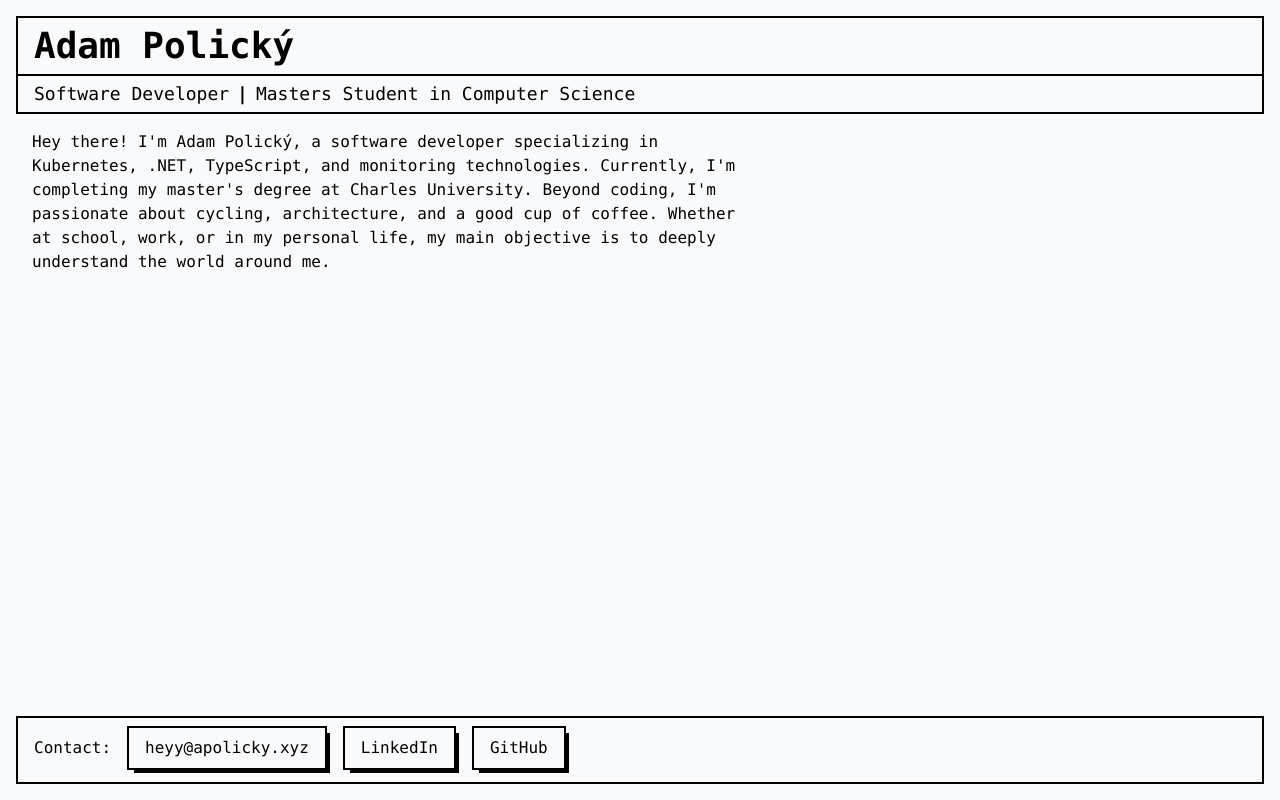
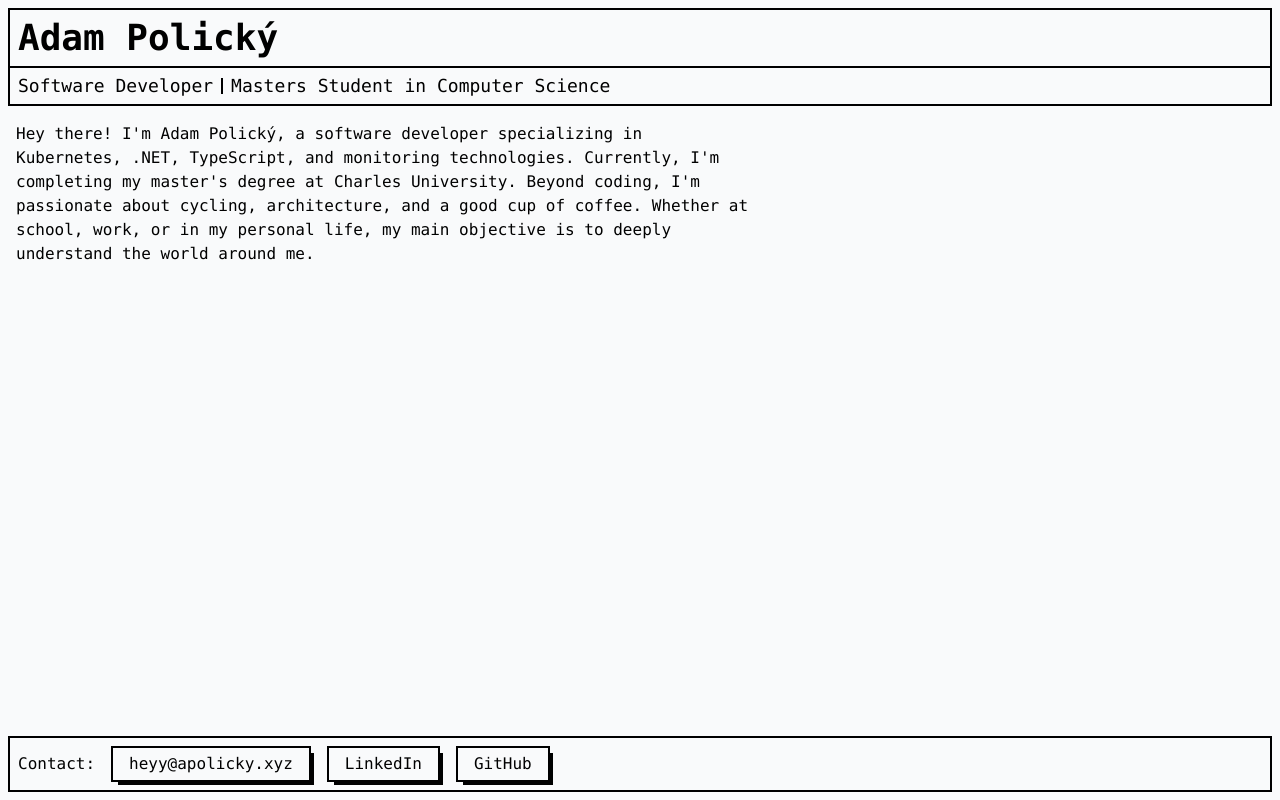
Before and after one commit to apolicky/apolicky.github.io, a website: page index.html in a window 1280 px wide. Drawn offline with Linux system fonts and the light colour scheme.

Commit message:
make contacts as grid

```diff
--- a/index.html
+++ b/index.html
@@ -10,7 +10,7 @@
             ::selection {
                 background-blend-mode: darken;
                 background-color: black;
-                color: white; /* Custom text color for selected text */
+                color: white;
             }
 
             .button-shadow {
@@ -31,16 +31,17 @@
         </style>
     </head>
     <body class="min-h-screen flex flex-col bg-gray-50 font-mono w-full">
-        <header class="mx-4 mt-4 content-center border-black border-2 gap-x-2 px-4 py-2">
+        <header class="mx-2 mt-2 content-center border-black border-2 gap-x-2 px-2 py-2">
             <h1 class="text-2xl md:text-3xl lg:text-4xl font-bold bg-gray-50">Adam Polický</h1>
         </header>
-        <header class="mx-4 mb-4 content-center border-black border-x-2 border-b-2 gap-x-2 px-4 py-1">
-            <p class="md:text-lg bg-gray-50 flex flex-col md:flex-row">
-                <span>Software Developer</span><span class="font-bold mx-2 hidden md:block md:text-black">|</span>
-                <span>Masters Student in Computer Science</span>
-            </p>
+        <header class="mx-2 mb-4 content-center border-black border-x-2 border-b-2 gap-x-2 px-2 py-1">
+            <div class="md:text-lg bg-gray-50 flex flex-col md:flex-row">
+                <div>Software Developer</div>
+                <div class="h-[1px] md:w-[2px] md:mx-2 md:my-auto md:h-4 bg-black"></div>
+                <div>Masters Student in Computer Science</div>
+            </div>
         </header>
-        <main class="md:max-w-[60%] px-8 flex flex-col flex-grow">
+        <main class="md:max-w-[60%] px-4 flex flex-col flex-grow">
             <section id="about" class="mb-8">
                 <p>
                     Hey there! I'm Adam Polický, a software developer specializing in Kubernetes, .NET, TypeScript, and
@@ -51,25 +52,26 @@
             </section>
         </main>
         <footer
-            class="flex flex-col sm:flex-row m-4 border-black border-2 items-center px-4 sm:*:mr-4 *:mt-1 md:*:mt-2 *:mb-2 sm:*:mb-3 *:bg-gray-50"
+            class="grid grid-cols-1 grid-rows-[auto_auto_auto_auto_1fr] sm:grid-cols-[auto_auto_auto_auto_1fr] sm:grid-rows-1 m-2 border-black border-2 px-2 sm:*:mr-4 *:mt-1 md:*:mt-2 *:mb-2 *:bg-gray-50"
         >
-            <div>Contact:</div>
+            <div class="self-center">Contact:</div>
             <a
                 href="mailto:heyy@apolicky.xyz"
-                class="border-black border-2 py-2 px-4 hover:bg-black hover:text-white button-shadow"
+                class="border-black border-2 py-1 px-4 hover:bg-black hover:text-white button-shadow"
                 >heyy@apolicky.xyz</a
             ><a
                 href="https://www.linkedin.com/in/adam-polický"
                 target="_blank"
-                class="border-black border-2 py-2 px-4 hover:bg-black hover:text-white button-shadow"
+                class="border-black border-2 py-1 px-4 hover:bg-black hover:text-white button-shadow"
                 >LinkedIn</a
             >
             <a
                 href="https://github.com/apolicky"
                 target="_blank"
-                class="border-black border-2 py-2 px-4 hover:bg-black hover:text-white button-shadow"
+                class="border-black border-2 py-1 px-4 hover:bg-black hover:text-white button-shadow"
                 >GitHub</a
             >
+            <div class="sm:justify-self-end sm:mr-2 hidden">IČO: TODOTODO</div>
         </footer>
     </body>
 </html>
```
Also changed, not shown: src/output.css.
